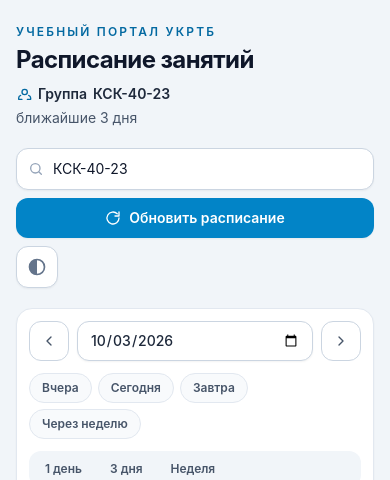
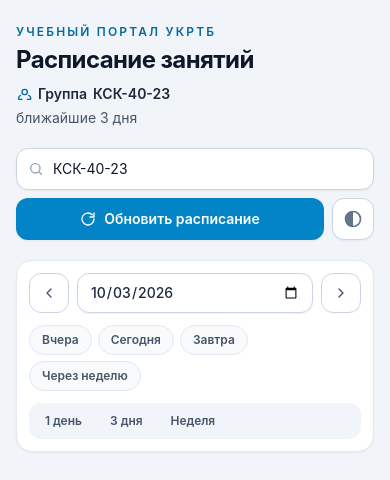
Before and after one commit to vintubin17-stack/ukrtb-schedule, a Flask app: page / in a window 390 px wide. Shown: the top 480 px of the page. Run offline with Flask 3, Linux system fonts and the light colour scheme; parts of the project's set-up code (start-up, migrations or seed data) failed here and were passed over; some libraries are stand-ins or nearby versions.

Commit message:
Кнопка темы встала рядом с «Обновить» на узких экранах

```diff
--- a/docs/index.html
+++ b/docs/index.html
@@ -121,8 +121,9 @@
                 <datalist id="group-list"></datalist>
             </div>
 
+            <div class="flex gap-2">
                 <button id="refresh-btn" type="button"
-                    class="inline-flex items-center justify-center gap-2 rounded-xl bg-sky-600 px-4 py-2.5 text-sm font-semibold text-white shadow-sm transition hover:bg-sky-700 focus:outline-none focus-visible:ring-2 focus-visible:ring-sky-500 focus-visible:ring-offset-2 active:scale-[.98] disabled:cursor-not-allowed disabled:opacity-60">
+                        class="inline-flex flex-1 items-center justify-center gap-2 rounded-xl bg-sky-600 px-4 py-2.5 text-sm font-semibold text-white shadow-sm transition hover:bg-sky-700 focus:outline-none focus-visible:ring-2 focus-visible:ring-sky-500 focus-visible:ring-offset-2 active:scale-[.98] disabled:cursor-not-allowed disabled:opacity-60 sm:flex-none">
                     <svg id="refresh-icon" class="h-4 w-4" viewBox="0 0 24 24" fill="none" stroke="currentColor"
                          stroke-width="2" stroke-linecap="round" stroke-linejoin="round" aria-hidden="true">
                         <path d="M21 12a9 9 0 1 1-2.64-6.36"/><path d="M21 3v6h-6"/>
@@ -138,6 +139,7 @@
                     <span id="theme-icon"
                           class="flex h-5 w-5 items-center justify-center transition-transform duration-500 ease-out"></span>
                 </button>
+            </div>
         </div>
     </header>
 
--- a/templates/index.html
+++ b/templates/index.html
@@ -121,8 +121,9 @@
                 <datalist id="group-list"></datalist>
             </div>
 
+            <div class="flex gap-2">
                 <button id="refresh-btn" type="button"
-                    class="inline-flex items-center justify-center gap-2 rounded-xl bg-sky-600 px-4 py-2.5 text-sm font-semibold text-white shadow-sm transition hover:bg-sky-700 focus:outline-none focus-visible:ring-2 focus-visible:ring-sky-500 focus-visible:ring-offset-2 active:scale-[.98] disabled:cursor-not-allowed disabled:opacity-60">
+                        class="inline-flex flex-1 items-center justify-center gap-2 rounded-xl bg-sky-600 px-4 py-2.5 text-sm font-semibold text-white shadow-sm transition hover:bg-sky-700 focus:outline-none focus-visible:ring-2 focus-visible:ring-sky-500 focus-visible:ring-offset-2 active:scale-[.98] disabled:cursor-not-allowed disabled:opacity-60 sm:flex-none">
                     <svg id="refresh-icon" class="h-4 w-4" viewBox="0 0 24 24" fill="none" stroke="currentColor"
                          stroke-width="2" stroke-linecap="round" stroke-linejoin="round" aria-hidden="true">
                         <path d="M21 12a9 9 0 1 1-2.64-6.36"/><path d="M21 3v6h-6"/>
@@ -138,6 +139,7 @@
                     <span id="theme-icon"
                           class="flex h-5 w-5 items-center justify-center transition-transform duration-500 ease-out"></span>
                 </button>
+            </div>
         </div>
     </header>
 
```
Lines whose indentation alone changed are shown as unchanged.
